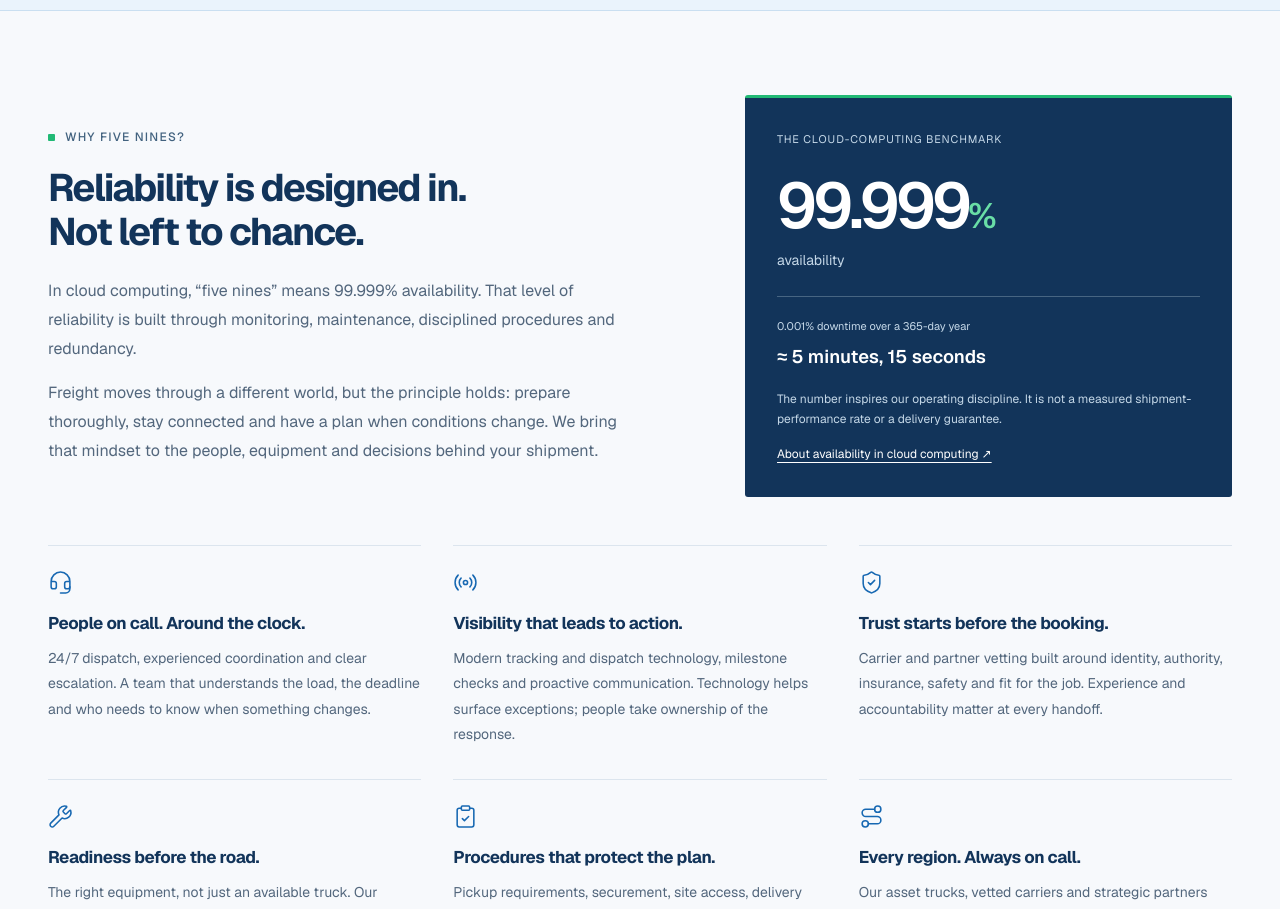
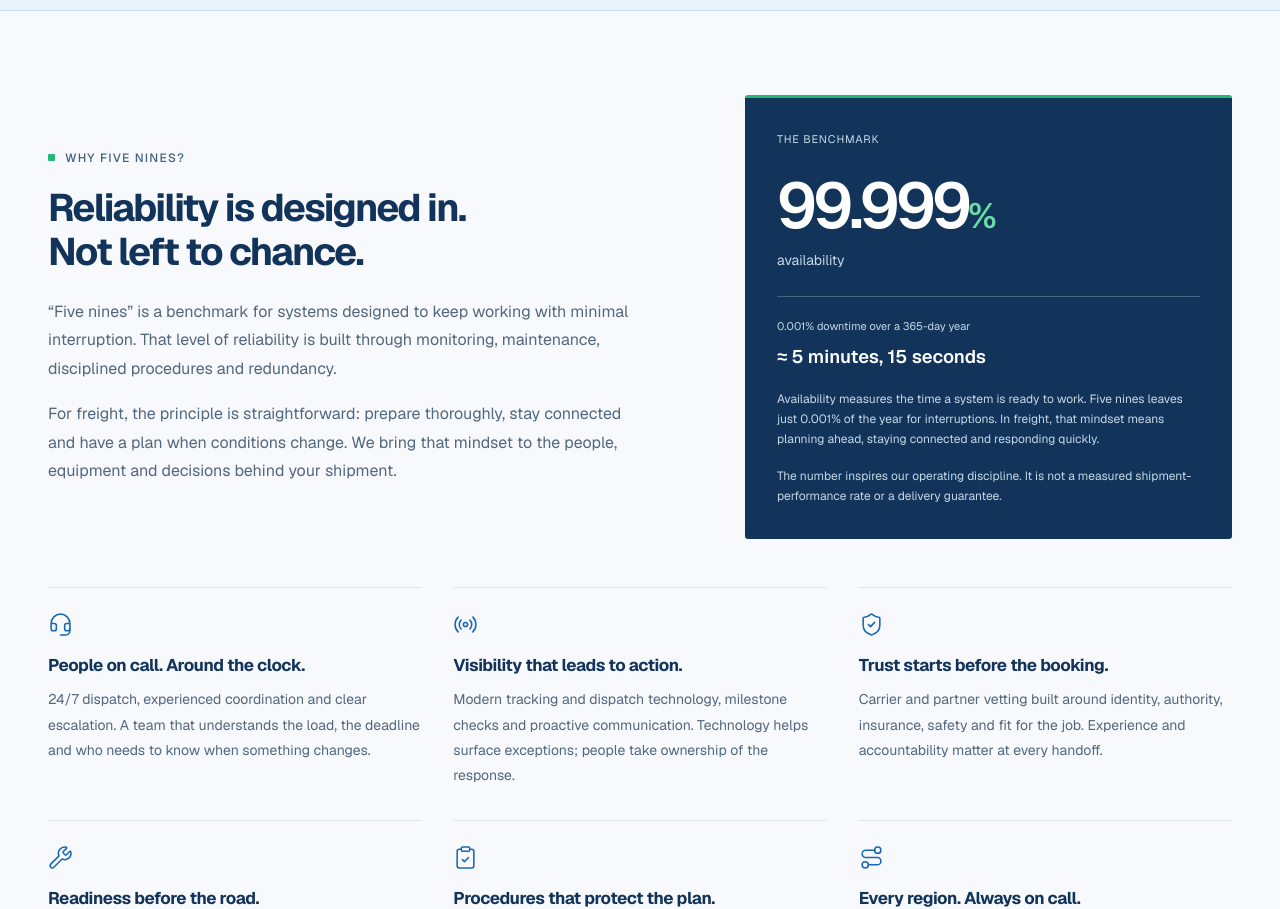
Before and after one commit to Csturma12/fivenineslogistics, a Next.js app: page / in a window 1280 px wide. Shown: the part 1060-1969 px from the top of the page. Built offline with nearby package versions, Linux system fonts and the light colour scheme.

Commit message:
Explain the five nines benchmark without cloud branding

```diff
--- a/components/five-nines-standard.module.css
+++ b/components/five-nines-standard.module.css
@@ -72,16 +72,8 @@
   font-size: 0.75rem;
   line-height: 1.7;
 }
-.math > a {
-  display: inline-block;
+.math > p + p {
   margin-top: 16px;
-  font-size: 0.75rem;
-  line-height: 1.6;
-  text-decoration: underline;
-  text-underline-offset: 4px;
-}
-.math > a:focus-visible {
-  outline-color: #69dda6;
 }
 .grid {
   display: grid;
--- a/components/five-nines-standard.tsx
+++ b/components/five-nines-standard.tsx
@@ -67,19 +67,20 @@ export function FiveNinesStandard() {
               Not left to chance.
             </h2>
             <p>
-              In cloud computing, “five nines” means 99.999% availability. That
-              level of reliability is built through monitoring, maintenance,
+              “Five nines” is a benchmark for systems designed to keep working
+              with minimal interruption. That level of reliability is built
+              through monitoring, maintenance,
               disciplined procedures and redundancy.
             </p>
             <p>
-              Freight moves through a different world, but the principle holds:
-              prepare thoroughly, stay connected and have a plan when conditions
+              For freight, the principle is straightforward: prepare thoroughly,
+              stay connected and have a plan when conditions
               change. We bring that mindset to the people, equipment and decisions
               behind your shipment.
             </p>
           </div>
           <aside className={styles.math} aria-label="The math behind the name">
-            <span className={styles.mathLabel}>The cloud-computing benchmark</span>
+            <span className={styles.mathLabel}>The benchmark</span>
             <strong className={styles.number}>99.999<span>%</span></strong>
             <span className={styles.availability}>availability</span>
             <div className={styles.equation}>
@@ -87,12 +88,14 @@ export function FiveNinesStandard() {
               <strong>≈ 5 minutes, 15 seconds</strong>
             </div>
             <p>
+              Availability measures the time a system is ready to work. Five nines
+              leaves just 0.001% of the year for interruptions. In freight, that
+              mindset means planning ahead, staying connected and responding quickly.
+            </p>
+            <p>
               The number inspires our operating discipline. It is not a measured
               shipment-performance rate or a delivery guarantee.
             </p>
-            <a href="https://docs.aws.amazon.com/wellarchitected/latest/reliability-pillar/availability.html">
-              About availability in cloud computing ↗
-            </a>
           </aside>
         </div>
         <div className={styles.grid}>
```
Also changed, not shown: 1 other file (tests, documents, lock files or other folders).
